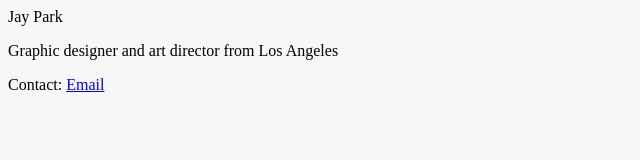
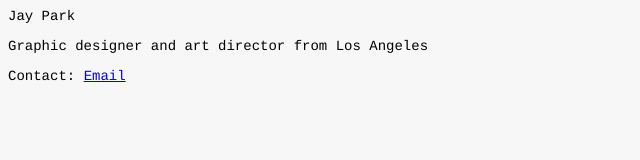
Before and after one commit to jayyparkk/portfolio, a plain HTML site: page index.html in a window 1280 px wide. Shown: the whole page, without its empty margins (0-640 px from the left). Drawn offline with Linux system fonts and the light colour scheme.

Commit message:
Update stylesheet.css

```diff
--- a/stylesheet.css
+++ b/stylesheet.css
@@ -1,7 +1,8 @@
 body {background-color: rgb(247, 247, 247);}
 
-div {
-    font-size:large;
+p {
+  font-family: "Courier", monospace;
+  font-size: 0.875em; /* 14px/16=0.875em */
 }
 
 </p>
```
